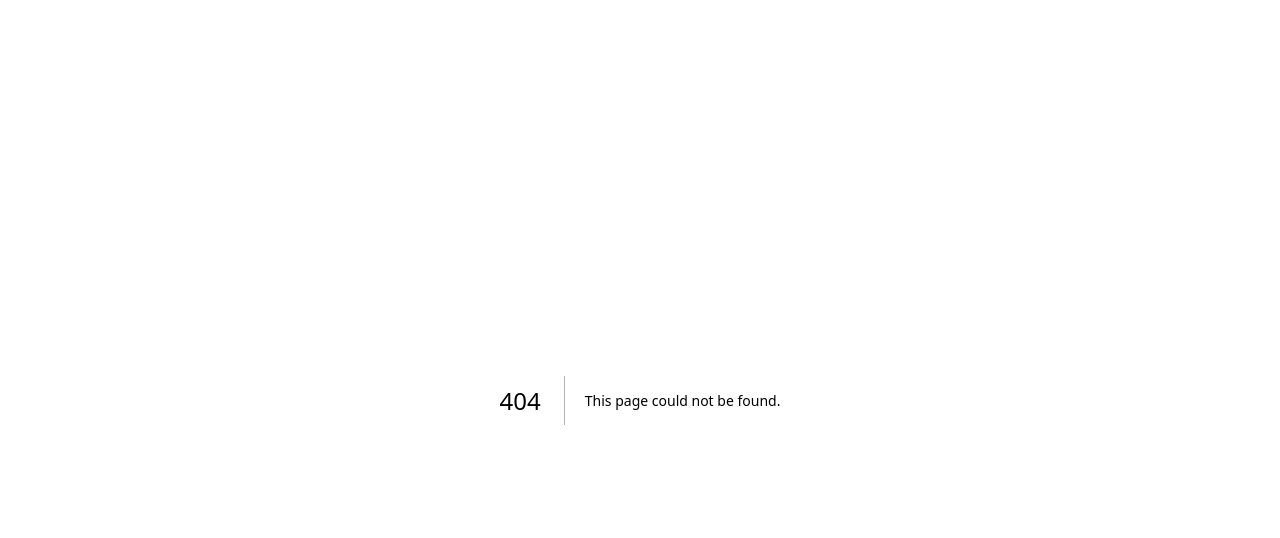
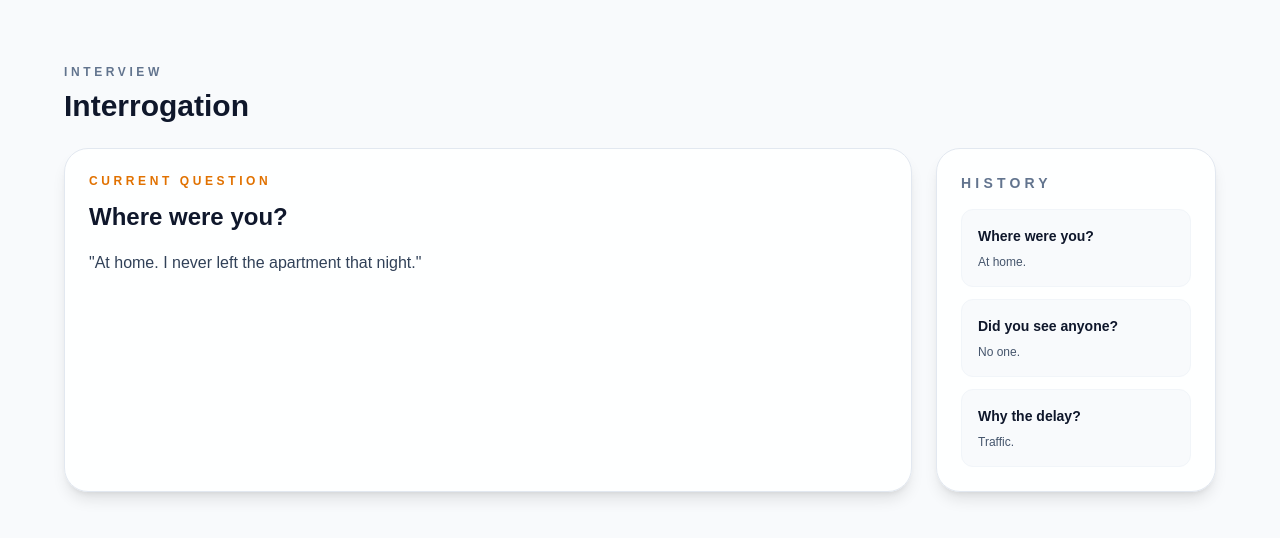
Before and after one commit to BobFarreras/crims-project, a Next.js app in the folder frontend/: page /game/interrogation in a window 1280 px wide. Before the commit this address had no page. Shown: the top 538 px of the page. Built offline with nearby package versions, Linux system fonts and the light colour scheme.

Commit message:
feat: crear interrogation UI

```diff
--- /dev/null
+++ b/frontend/app/game/interrogation/page.tsx
@@ -0,0 +1,11 @@
+import InterrogationPanel from '@/features/interrogation/InterrogationPanel'
+
+export default function InterrogationPage() {
+  return (
+    <div className="min-h-screen bg-slate-50 px-6 py-16 text-slate-900">
+      <div className="mx-auto max-w-6xl">
+        <InterrogationPanel />
+      </div>
+    </div>
+  )
+}
--- /dev/null
+++ b/frontend/features/interrogation/InterrogationPanel.tsx
@@ -0,0 +1,38 @@
+'use client'
+
+const history = [
+  { id: 'h1', question: 'Where were you?', answer: 'At home.' },
+  { id: 'h2', question: 'Did you see anyone?', answer: 'No one.' },
+  { id: 'h3', question: 'Why the delay?', answer: 'Traffic.' }
+]
+
+export default function InterrogationPanel() {
+  return (
+    <section className="flex w-full flex-col gap-6">
+      <header className="flex flex-col gap-2">
+        <span className="text-xs font-semibold uppercase tracking-[0.3em] text-slate-500">Interview</span>
+        <h1 className="text-3xl font-semibold text-slate-900">Interrogation</h1>
+      </header>
+
+      <div className="grid gap-6 lg:grid-cols-[1fr_280px]">
+        <div className="rounded-3xl border border-slate-200 bg-white/90 p-6 shadow-lg">
+          <div className="text-xs font-semibold uppercase tracking-[0.3em] text-amber-600">Current Question</div>
+          <h2 className="mt-3 text-2xl font-semibold text-slate-900">Where were you?</h2>
+          <p className="mt-4 text-base leading-7 text-slate-700">"At home. I never left the apartment that night."</p>
+        </div>
+
+        <aside className="rounded-3xl border border-slate-200 bg-white/90 p-6 shadow-lg">
+          <h3 className="text-sm font-semibold uppercase tracking-[0.3em] text-slate-500">History</h3>
+          <div className="mt-4 flex flex-col gap-3">
+            {history.map((item) => (
+              <div key={item.id} data-testid="history-item" className="rounded-xl border border-slate-100 bg-slate-50 p-4">
+                <p className="text-sm font-semibold text-slate-900">{item.question}</p>
+                <p className="mt-2 text-xs text-slate-600">{item.answer}</p>
+              </div>
+            ))}
+          </div>
+        </aside>
+      </div>
+    </section>
+  )
+}
```
Also changed, not shown: 2 other files (tests, documents, lock files or other folders).
